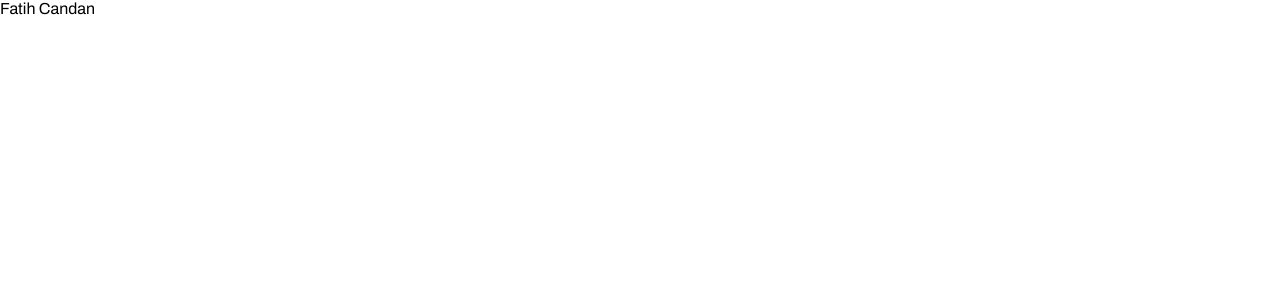
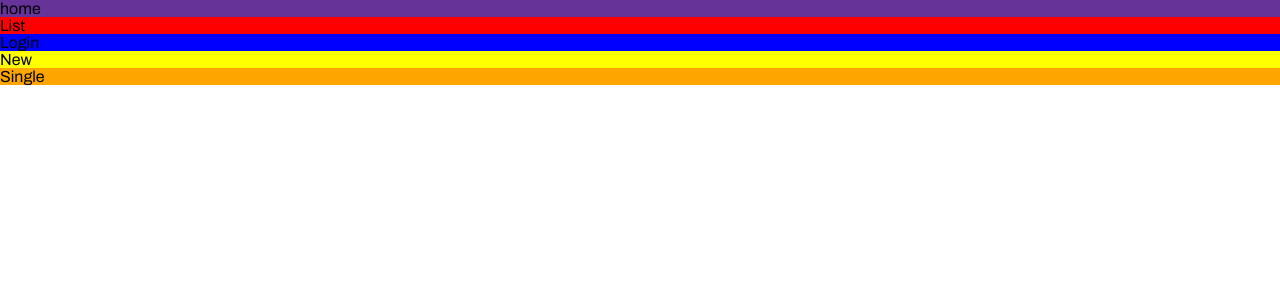
Before and after one commit to mfcandan/adminboard, a React (Create React App) app: page / in a window 1280 px wide. Shown: the top 300 px of the page. Built offline with nearby package versions, Linux system fonts and the light colour scheme.

Commit message:
components

```diff
--- a/package.json
+++ b/package.json
@@ -9,6 +9,7 @@
     "react": "^18.2.0",
     "react-dom": "^18.2.0",
     "react-scripts": "5.0.1",
+    "sass": "^1.54.4",
     "web-vitals": "^2.1.4"
   },
   "scripts": {
--- a/src/App.js
+++ b/src/App.js
@@ -1,5 +1,19 @@
+import Home from "./pages/home/Home";
+import List from "./pages/list/List";
+import Login from "./pages/login/Login";
+import New from "./pages/new/New";
+import Single from "./pages/single/Single";
+
 function App() {
-  return <div className="App">Fatih Candan</div>;
+  return (
+    <div className="App">
+      <Home />
+      <List />
+      <Login />
+      <New />
+      <Single />
+    </div>
+  );
 }
 
 export default App;
--- /dev/null
+++ b/src/pages/home/Home.jsx
@@ -0,0 +1,10 @@
+import React from "react";
+import './home.scss'
+
+const Home = () => {
+  return <div className="home">
+    home
+  </div>;
+};
+
+export default Home;
--- /dev/null
+++ b/src/pages/home/home.scss
@@ -0,0 +1,3 @@
+.home {
+  background-color: rebeccapurple;
+}
--- /dev/null
+++ b/src/pages/list/List.jsx
@@ -0,0 +1,10 @@
+import React from "react";
+import './list.scss'
+
+const List = () => {
+  return <div className="list">
+    List
+  </div>;
+};
+
+export default List;
--- /dev/null
+++ b/src/pages/list/list.scss
@@ -0,0 +1,3 @@
+.list {
+  background-color: red;
+}
--- /dev/null
+++ b/src/pages/login/Login.jsx
@@ -0,0 +1,10 @@
+import React from "react";
+import './login.scss'
+
+const Login = () => {
+  return <div className="login">
+    Login
+  </div>;
+};
+
+export default Login;
--- /dev/null
+++ b/src/pages/login/login.scss
@@ -0,0 +1,3 @@
+.login {
+  background-color: blue;
+}
--- /dev/null
+++ b/src/pages/new/New.jsx
@@ -0,0 +1,10 @@
+import React from "react";
+import './new.scss'
+
+const New = () => {
+  return <div className="new">
+    New
+  </div>;
+};
+
+export default New;
--- /dev/null
+++ b/src/pages/new/new.scss
@@ -0,0 +1,3 @@
+.new {
+  background-color: yellow;
+}
--- /dev/null
+++ b/src/pages/single/Single.jsx
@@ -0,0 +1,10 @@
+import React from "react";
+import './single.scss'
+
+const Single = () => {
+  return <div className="single">
+    Single
+  </div>;
+};
+
+export default Single;
--- /dev/null
+++ b/src/pages/single/single.scss
@@ -0,0 +1,3 @@
+.single {
+  background-color: orange;
+}
```
Also changed, not shown: 1 other file (tests, documents, lock files or other folders).
